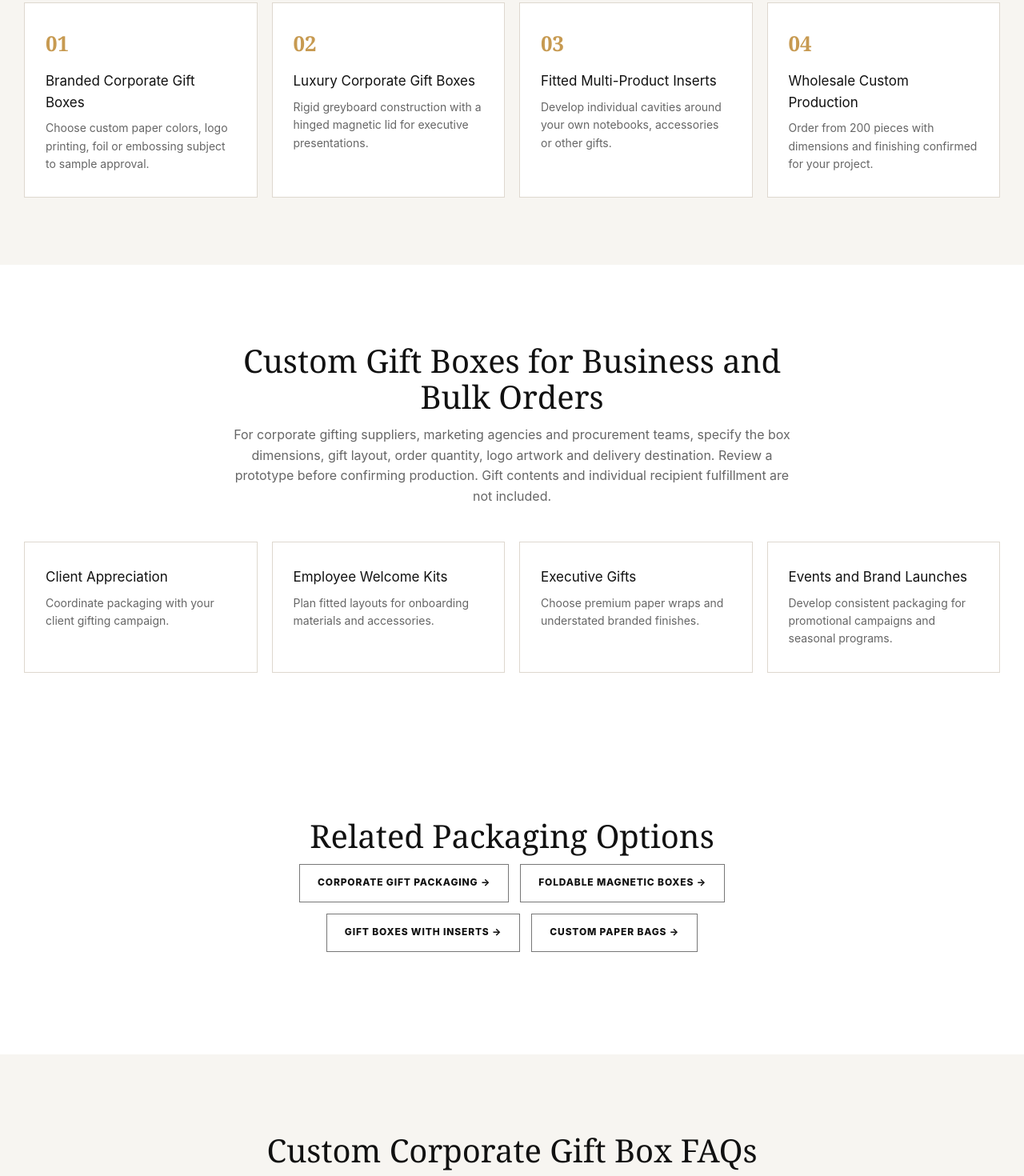
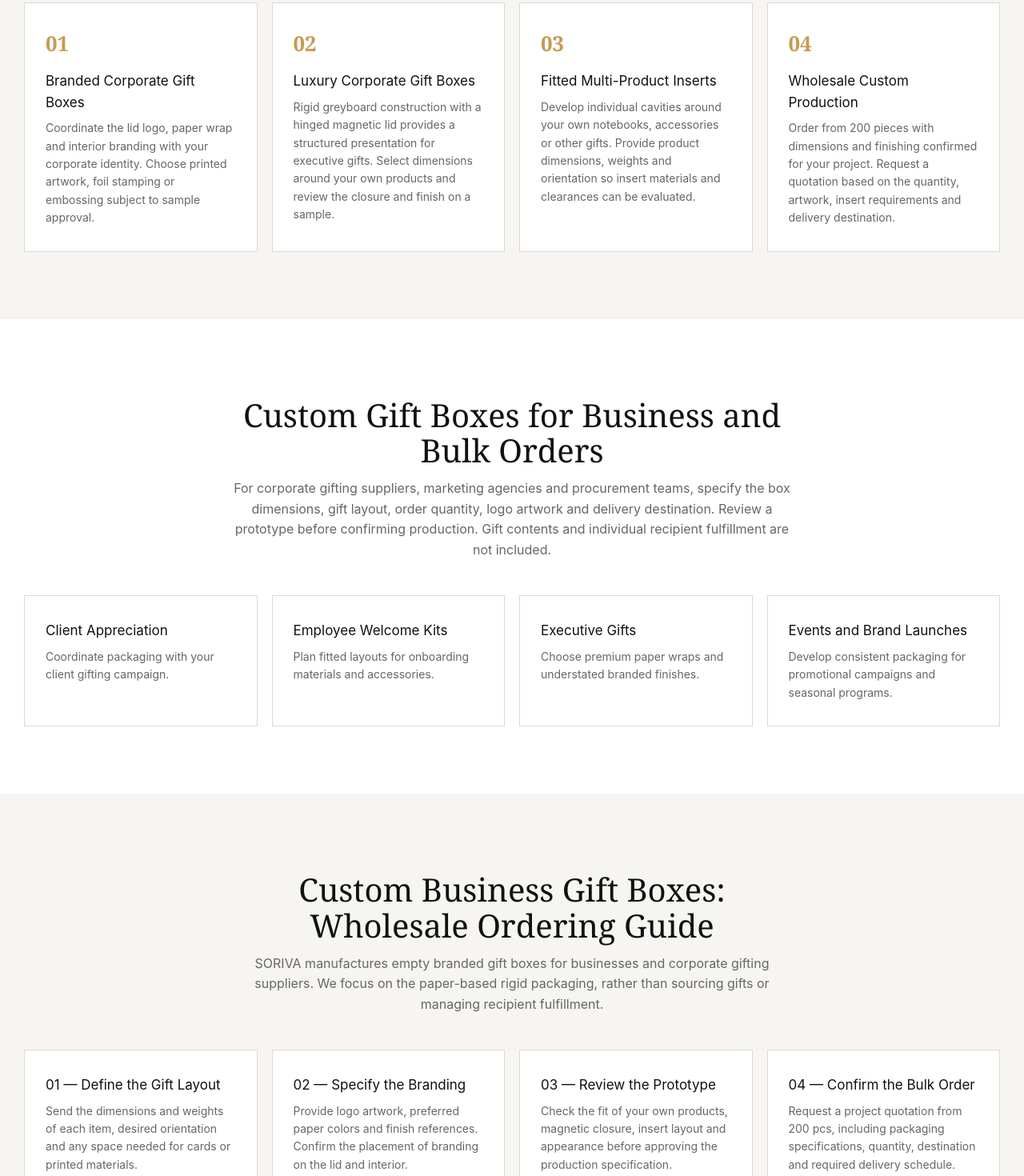
Before and after one commit to zikaiou/soriva-packaging, a Next.js app: page /products/custom-corporate-gift-boxes in a window 1280 px wide. Shown: the part 1060-2530 px from the top of the page at 80% size. Built offline with nearby package versions, Linux system fonts and the light colour scheme.

Commit message:
Expand product 18 buyer-focused SEO and matching paper bag content only

```diff
--- a/src/app/products/custom-corporate-gift-boxes/page.tsx
+++ b/src/app/products/custom-corporate-gift-boxes/page.tsx
@@ -8,12 +8,12 @@ const PAGE_URL="https://www.sorivapackaging.com/products/custom-corporate-gift-b
 const IMAGE="/img/soriva-custom-corporate-gift-boxes.webp";
 const TITLE="Custom Corporate Gift Boxes with Logo | SORIVA";
 const DESCRIPTION="Factory-direct custom corporate gift boxes with magnetic closures, branded finishes and fitted inserts. Wholesale empty gift packaging from 200 pcs.";
-export const metadata:Metadata={title:{absolute:TITLE},description:DESCRIPTION,alternates:{canonical:PAGE_URL},openGraph:{type:"website",url:PAGE_URL,title:TITLE,description:DESCRIPTION,images:[{url:IMAGE,alt:"Custom corporate gift box design reference"}]}};
+export const metadata:Metadata={title:{absolute:TITLE},description:DESCRIPTION,alternates:{canonical:PAGE_URL},openGraph:{type:"website",url:PAGE_URL,title:TITLE,description:DESCRIPTION,siteName:"SORIVA Packaging",locale:"en_US",images:[{url:"https://www.sorivapackaging.com"+IMAGE,width:1200,height:900,alt:"Custom corporate gift box design reference"}]}};
 const options=[
-["Branded Corporate Gift Boxes","Choose custom paper colors, logo printing, foil or embossing subject to sample approval."],
-["Luxury Corporate Gift Boxes","Rigid greyboard construction with a hinged magnetic lid for executive presentations."],
-["Fitted Multi-Product Inserts","Develop individual cavities around your own notebooks, accessories or other gifts."],
-["Wholesale Custom Production","Order from 200 pieces with dimensions and finishing confirmed for your project."]];
+["Branded Corporate Gift Boxes","Coordinate the lid logo, paper wrap and interior branding with your corporate identity. Choose printed artwork, foil stamping or embossing subject to sample approval."],
+["Luxury Corporate Gift Boxes","Rigid greyboard construction with a hinged magnetic lid provides a structured presentation for executive gifts. Select dimensions around your own products and review the closure and finish on a sample."],
+["Fitted Multi-Product Inserts","Develop individual cavities around your own notebooks, accessories or other gifts. Provide product dimensions, weights and orientation so insert materials and clearances can be evaluated."],
+["Wholesale Custom Production","Order from 200 pieces with dimensions and finishing confirmed for your project. Request a quotation based on the quantity, artwork, insert requirements and delivery destination."]];
 const faqs=[
 {q:"What is the minimum order quantity?",a:"200 pcs."},
 {q:"Are gifts included in the boxes?",a:"No. SORIVA supplies custom empty packaging and fitted inserts, not the gift contents."},
@@ -22,12 +22,16 @@ const faqs=[
 {q:"Can I review a sample before bulk production?",a:"Sample specifications, cost and timing are confirmed before production."},
 {q:"Do you ship internationally?",a:"Share your destination and delivery requirements for a shipping quotation."},
 {q:"How is pricing calculated?",a:"Pricing depends on dimensions, quantity, materials, insert design and finishing."},
-{q:"How long does production take?",a:"Lead time is confirmed after reviewing the project specifications and sample requirements."}];
+{q:"How long does production take?",a:"Lead time is confirmed after reviewing the project specifications and sample requirements."},
+{q:"Can I order matching custom paper bags with corporate gift boxes?",a:"Yes. Share the finished box dimensions and loaded weight so matching paper bags, handle options and branding can be specified. Bag quantities and pricing are quoted separately."},
+{q:"Can I order empty corporate gift boxes in bulk for several gift programs?",a:"Yes. Share the quantity, product layout and artwork for each program. The minimum order for this box is 200 pcs; quantities for different designs are confirmed during quotation."}];
 const schema={"@context":"https://schema.org","@graph":[{"@type":"Product",name:"Custom Corporate Gift Boxes",description:DESCRIPTION,image:"https://www.sorivapackaging.com"+IMAGE,url:PAGE_URL,brand:{"@type":"Brand",name:"SORIVA Packaging"}},{"@type":"BreadcrumbList",itemListElement:[{"@type":"ListItem",position:1,name:"Home",item:"https://www.sorivapackaging.com/"},{"@type":"ListItem",position:2,name:"Products",item:"https://www.sorivapackaging.com/products/"},{"@type":"ListItem",position:3,name:"Custom Corporate Gift Boxes",item:PAGE_URL}]},{"@type":"FAQPage",mainEntity:faqs.map(f=>({"@type":"Question",name:f.q,acceptedAnswer:{"@type":"Answer",text:f.a}}))}]};
 export default function Page(){return <main className="mrb-page">
 <section className="mrb-hero"><div className="container"><nav className="mrb-breadcrumb" aria-label="Breadcrumb"><a href="/">Home</a> / <a href="/products/">Products</a> / Custom Corporate Gift Boxes</nav><div className="mrb-hero-grid"><div className="mrb-hero-copy"><span className="mrb-eyebrow">CORPORATE GIFT PACKAGING</span><h1>Custom Corporate Gift Boxes with Logo</h1><p className="mrb-lead">Premium magnetic rigid gift boxes with custom branding and fitted inserts for executive gifts, employee welcome kits, client appreciation and corporate events. Packaging only, manufactured to your specifications.</p><div className="mrb-tags"><span>MOQ 200 pcs</span><span>Magnetic Closure</span><span>Custom Inserts</span></div><div className="mrb-hero-actions"><a className="btn gold" href="/rfq/?interest=Custom%20Corporate%20Gift%20Boxes">Request a Quote</a><a className="btn-wa" href={waLink(WA_MESSAGES.products)} target="_blank" rel="noopener"><WhatsAppIcon /> Chat on WhatsApp</a></div></div><div className="mrb-hero-media"><img src={IMAGE} alt="Custom branded corporate magnetic rigid gift box, design reference" width="1200" height="900"/></div></div></div></section>
 <section className="mrb-section soft"><div className="container"><div className="mrb-head center"><span className="eyebrow dark">FACTORY-DIRECT CUSTOMIZATION</span><h2>Luxury Corporate Gift Boxes for Business Programs</h2><p>Develop branded empty gift boxes around your own products, artwork and campaign requirements.</p></div><div className="mrb-features">{options.map(([t,d],i)=><article className="mrb-feature" key={t}><strong>{String(i+1).padStart(2,"0")}</strong><h3>{t}</h3><p>{d}</p></article>)}</div></div></section>
 <section className="mrb-section"><div className="container"><div className="mrb-head center"><h2>Custom Gift Boxes for Business and Bulk Orders</h2><p>For corporate gifting suppliers, marketing agencies and procurement teams, specify the box dimensions, gift layout, order quantity, logo artwork and delivery destination. Review a prototype before confirming production. Gift contents and individual recipient fulfillment are not included.</p></div><div className="mrb-features">{[["Client Appreciation","Coordinate packaging with your client gifting campaign."],["Employee Welcome Kits","Plan fitted layouts for onboarding materials and accessories."],["Executive Gifts","Choose premium paper wraps and understated branded finishes."],["Events and Brand Launches","Develop consistent packaging for promotional campaigns and seasonal programs."]].map(([t,d])=><article className="mrb-feature" key={t}><h3>{t}</h3><p>{d}</p></article>)}</div></div></section>
+<section className="mrb-section soft"><div className="container"><div className="mrb-head center"><h2>Custom Business Gift Boxes: Wholesale Ordering Guide</h2><p>SORIVA manufactures empty branded gift boxes for businesses and corporate gifting suppliers. We focus on the paper-based rigid packaging, rather than sourcing gifts or managing recipient fulfillment.</p></div><div className="mrb-features">{[["01 — Define the Gift Layout","Send the dimensions and weights of each item, desired orientation and any space needed for cards or printed materials."],["02 — Specify the Branding","Provide logo artwork, preferred paper colors and finish references. Confirm the placement of branding on the lid and interior."],["03 — Review the Prototype","Check the fit of your own products, magnetic closure, insert layout and appearance before approving the production specification."],["04 — Confirm the Bulk Order","Request a project quotation from 200 pcs, including packaging specifications, quantity, destination and required delivery schedule."]].map(([t,d])=><article className="mrb-feature" key={t}><h3>{t}</h3><p>{d}</p></article>)}</div></div></section>
+<section className="mrb-section"><div className="container"><div className="mrb-head center"><h2>Matching Custom Paper Bags for Corporate Gift Boxes</h2><p>Create a coordinated presentation for conferences, employee welcome kits and client gifting programs. Match the box and paper bag through approved brand colors, logo placement and paper finishes. Specify bag width, gusset and height around the finished gift box, and select handles and reinforcement according to the loaded weight.</p><p>Paper bags can be quoted alongside your corporate gift box order, with separate specifications and quantities.</p><div className="mrb-hero-actions" style={{justifyContent:"center"}}><a className="btn gold" href="/products/luxury-paper-bags/">Explore Custom Printed Paper Bags</a></div></div></div></section>
 <section className="mrb-section"><div className="container"><div className="mrb-head center"><h2>Related Packaging Options</h2><div className="mrb-hero-actions" style={{justifyContent:"center"}}>{[["Corporate Gift Packaging","/industries/corporate-gift-packaging/"],["Foldable Magnetic Boxes","/products/foldable-magnetic-rigid-boxes/"],["Gift Boxes with Inserts","/products/custom-gift-boxes-with-inserts/"],["Custom Paper Bags","/products/luxury-paper-bags/"]].map(([t,h])=><a key={h} className="btn ghost" style={{color:"#111111"}} href={h}>{t} →</a>)}</div></div></div></section>
 <section className="mrb-section soft"><div className="container"><div className="mrb-head center"><h2>Custom Corporate Gift Box FAQs</h2></div><div className="mrb-faq">{faqs.map(f=><div className="mrb-faq-item" key={f.q}><b>{f.q}</b><p>{f.a}</p></div>)}</div></div></section>
 <section className="mrb-quote"><div className="container mrb-quote-grid"><div><span className="mrb-eyebrow">START A PROJECT</span><h2>Request a Corporate Gift Box Quote</h2><p style={{color:"#c5c5c5"}}>Send your dimensions, quantity, insert layout, artwork and destination for a project-specific quotation.</p></div><QuoteForm/></div></section><script type="application/ld+json" dangerouslySetInnerHTML={{__html:JSON.stringify(schema)}}/></main>}
```
